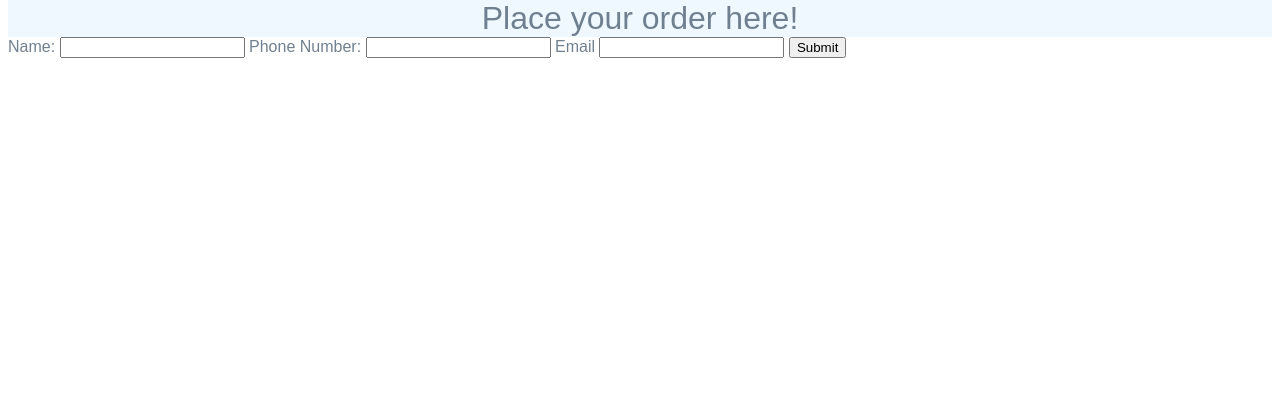
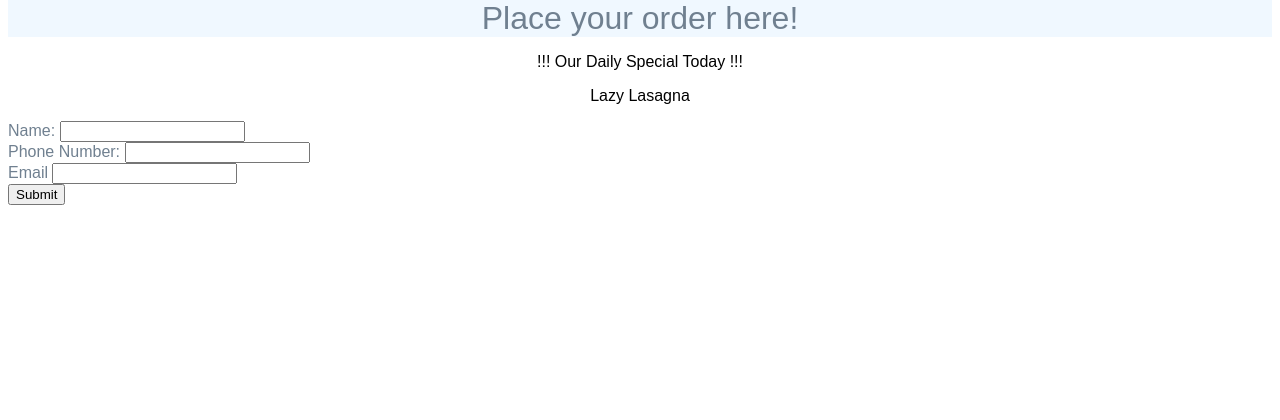
Before and after one commit to vmulu/cs412, a Django app: page /restaurant/order_page in a window 1280 px wide. Shown: the part 123-543 px from the top of the page. Run offline with Django 5.2, Linux system fonts and the light colour scheme.

Commit message:
adding daily special

```diff
--- a/restaurant/templates/restaurant/order_page.html
+++ b/restaurant/templates/restaurant/order_page.html
@@ -15,12 +15,21 @@
 
         <!-- daily special -->
 
+        <p>
+            !!! Our Daily Special Today !!!
+        </p>
+        <p>
+            {{daily_special}}
+        </p>
 
         <!-- The form must include a space to include special instructions,
         and fields to collect customer information (name, phone, email) -->
         Name: <input type="text" name="name">
+        <br>
         Phone Number: <input type="text" name="number">
+        <br>
         Email <input type="text" name="email">
+        <br>
         <input type="submit">
     </form>
 
--- a/restaurant/views.py
+++ b/restaurant/views.py
@@ -6,6 +6,20 @@ from django.shortcuts import render
 import random
 
 # Create your views here.
+
+# daily special items that are picked at random
+daily_special = [
+    'Crazy Cheeseburger Meal',
+    'Lazy Lasagna',
+    'Corn on the Cob'
+]
+
+# standard menu items
+menu_item = [
+    'Chicken Finger Meal',
+    'Tomato Basil Soup',
+    'Cheese Pizza'
+]
 
 def main_page(request):
     """
@@ -23,9 +37,14 @@ def order_page(request):
 
     template_name = 'restaurant/order_page.html'
 
-    # add work
+    context = {
+        'daily_special': random.choice(daily_special),
+        'menu_item_one': menu_item[0],
+        'menu_item_two': menu_item[1],
+        'menu_item_three': menu_item[2]
+    }
 
-    return render(request, template_name)
+    return render(request, template_name, context)
 
 def confirmation_page(request):
     """
```
